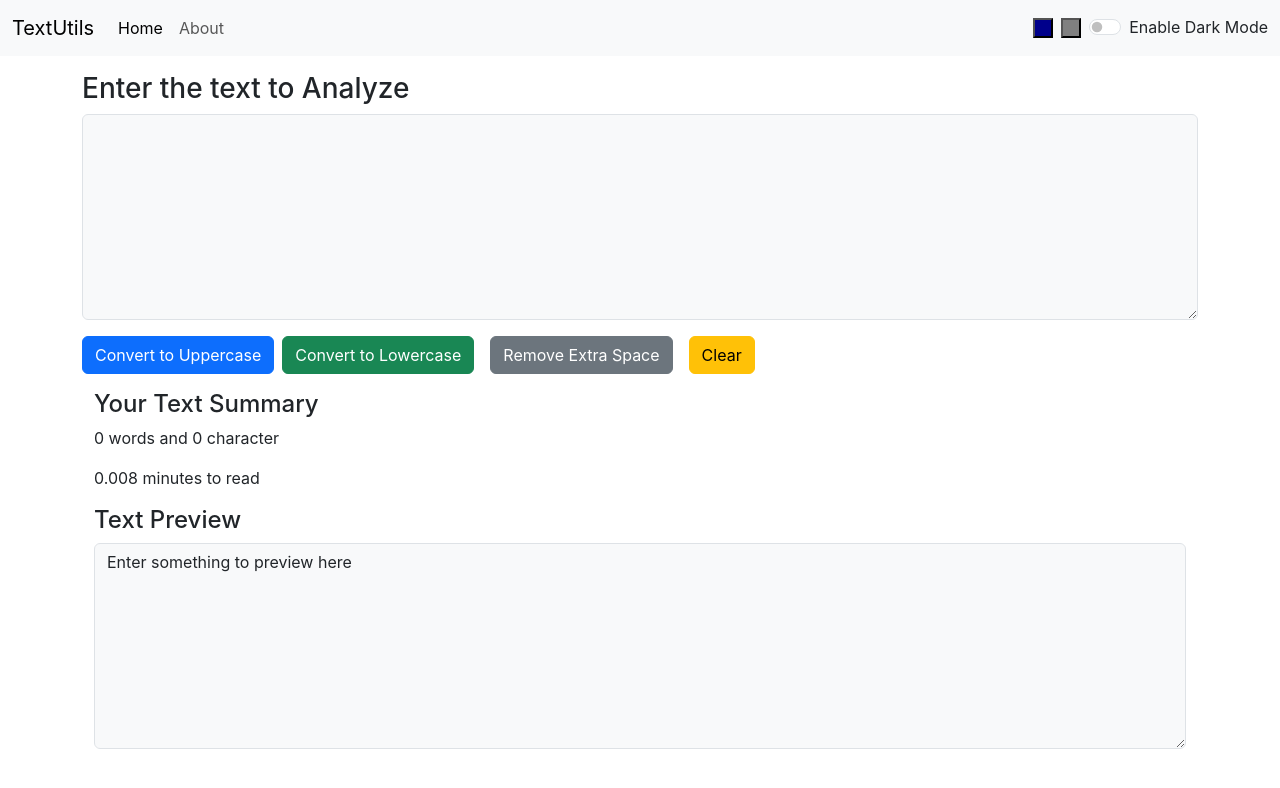
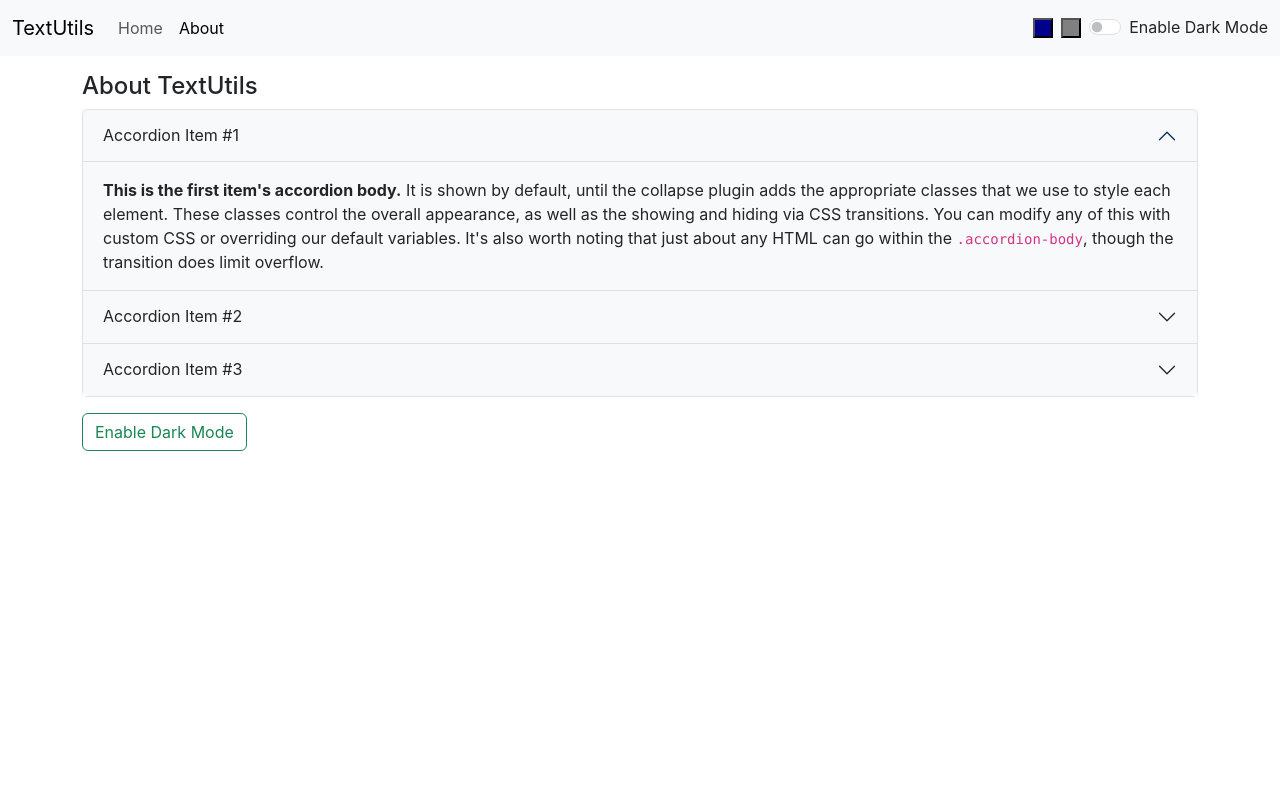
Before and after one commit to Bhautik2013/made-with-love, a React (Create React App) app: page /about in a window 1280 px wide. Shown: the top 788 px of the page. Built offline with nearby package versions, Linux system fonts and the light colour scheme.

Commit message:
using react-route-dom v6 for routing purpose. A Href reloads page, but react-route only updates component we need

```diff
--- a/package.json
+++ b/package.json
@@ -8,6 +8,7 @@
     "@testing-library/user-event": "^13.5.0",
     "react": "^18.2.0",
     "react-dom": "^18.2.0",
+    "react-router-dom": "^6.9.0",
     "react-scripts": "5.0.1",
     "web-vitals": "^2.1.4"
   },
--- a/public/index.html
+++ b/public/index.html
@@ -5,12 +5,12 @@
     <link rel="icon" href="%PUBLIC_URL%/favicon.ico" />
     <meta name="viewport" content="width=device-width, initial-scale=1" />
     <meta name="theme-color" content="#000000" />
-    <meta name="description" content="Web site created using create-react-app" />
+    <meta name="description" content="TextUtils is text based tool to manipulate text." />
     <link rel="apple-touch-icon" href="%PUBLIC_URL%/logo192.png" />
 
     <link rel="manifest" href="%PUBLIC_URL%/manifest.json" />
 
-    <title>React App</title>
+    <title>TextUtils</title>
 
     <link href="https://cdn.jsdelivr.net/npm/bootstrap@5.3.0-alpha1/dist/css/bootstrap.min.css" rel="stylesheet" integrity="sha384-GLhlTQ8iRABdZLl6O3oVMWSktQOp6b7In1Zl3/Jr59b6EGGoI1aFkw7cmDA6j6gD" crossorigin="anonymous">
 
--- a/src/App.js
+++ b/src/App.js
@@ -2,9 +2,16 @@
 import { useState } from "react";
 import "./App.css";
 import Alert from "./components/Alert";
-// import About from "./components/About";
+import About from "./components/About";
 import Navbar from "./components/Navbar";
 import TextForm from "./components/TextForm";
+
+import {
+  BrowserRouter,
+  Routes,
+  Route,
+  Outlet
+} from "react-router-dom";
 
 function App() {
   const [mode, setMode] = useState('light');
@@ -21,7 +28,7 @@ function App() {
         textClass : textClass
       });
       document.body.style.backgroundColor = bgMain;
-
+      document.title = "TextUtil - Colorful Theme"
       // setMode(bgClass)
     }
 
@@ -47,6 +54,7 @@ function App() {
     {
       setMode("dark");
       document.body.style.backgroundColor = "black";
+      document.title = "TextUtil - Dark Theme"
       // showAlert("Enabled","Dark Mode Enabled","success");
       // settextMode("light");
     }
@@ -54,6 +62,7 @@ function App() {
     {
       setMode("light");
       document.body.style.backgroundColor = "white";
+      document.title = "TextUtil"
       // showAlert("Light Enabled","Light Mode Enabled","info");
       // settextMode("dark");
     }
@@ -63,13 +72,26 @@ function App() {
 
   return (
     <>
+
+
+    <BrowserRouter>
       <Navbar mode={mode} toggleMode={toggleMode} changeColorMode={changeColorMode} colorMode={colorMode}/>
       <Alert alert={alert}/>
-      <div className="container my-3">
-        <TextForm header="Enter the text to Analyze" mode={mode} showAlert={showAlert}  changeColorMode={changeColorMode} colorMode={colorMode}/>
-      </div>
+      <Routes>
+        <Route path="/"
+        element={
+          <div className="container my-3">
+            <TextForm header="Enter the text to Analyze" mode={mode} showAlert={showAlert}  changeColorMode={changeColorMode} colorMode={colorMode}/>
+          </div>
+        } />
+        <Route ecact path="about" element={<About mode={mode} changeColorMode={changeColorMode} colorMode={colorMode}/>}/>
+        <Route exact path="*" element={<h3>Oops! Invalid Page Request.</h3>}/>
+
 
       {/* <About className=""/> */}
+      </Routes>
+      <Outlet/>
+    </BrowserRouter>
     </>
   );
 }
--- a/src/components/About.js
+++ b/src/components/About.js
@@ -1,6 +1,6 @@
 import React, {useState}  from 'react'
 
-export default function About() {
+export default function About(props) {
 
     const [btnDarkMode,setbtnDarkMode] = useState("Enable Dark Mode");
     const [myStyle,setmyStyle] = useState({
@@ -30,40 +30,40 @@ export default function About() {
     }
 
   return (
-    <div className="my-3 container pb-5" style={myStyle}>
-        <h4>About TextUtils</h4>
-        <div className="accordion" id="accordionExample" style={myStyle}>
-            <div className="accordion-item" style={myStyle}>
+    <div className={`my-3 container pb-5 ${props.mode}`}>
+        <h4 className={props.colorMode==null?(props.mode==="dark"?'text-light':'text-dark'):'text-light'}>About TextUtils</h4>
+        <div className={`accordion ${props.colorMode==null?(props.mode==='dark'?'bg-dark text-light':'bg-light text-dark'):props.colorMode.bgClass==='darkblue'?'bg-primary text-dark':'bg-dark text-light'}`} id="accordionExample">
+            <div className={`accordion-item ${props.colorMode==null?(props.mode==='dark'?'bg-dark text-light':'bg-light text-dark'):props.colorMode.bgClass==='darkblue'?'bg-primary text-dark':'bg-dark text-light'}`}>
                 <h2 className="accordion-header" id="headingOne">
-                <button style={myStyle} className="accordion-button" type="button" data-bs-toggle="collapse" data-bs-target="#collapseOne" aria-expanded="true" aria-controls="collapseOne">
+                <button className={`accordion-button ${props.colorMode==null?(props.mode==='dark'?'bg-dark text-light':'bg-light text-dark'):props.colorMode.bgClass==='darkblue'?'bg-primary text-dark':'bg-dark text-light'}`} type="button" data-bs-toggle="collapse" data-bs-target="#collapseOne" aria-expanded="true" aria-controls="collapseOne">
                     Accordion Item #1
                 </button>
                 </h2>
                 <div id="collapseOne" className="accordion-collapse collapse show" aria-labelledby="headingOne" data-bs-parent="#accordionExample">
-                <div className="accordion-body">
+                <div className={`accordion-body ${props.colorMode==null?(props.mode==='dark'?'bg-dark text-light':'bg-light text-dark'):props.colorMode.bgClass==='darkblue'?'bg-primary text-dark':'bg-dark text-light'}`}>
                     <strong>This is the first item's accordion body.</strong> It is shown by default, until the collapse plugin adds the appropriate classes that we use to style each element. These classes control the overall appearance, as well as the showing and hiding via CSS transitions. You can modify any of this with custom CSS or overriding our default variables. It's also worth noting that just about any HTML can go within the <code>.accordion-body</code>, though the transition does limit overflow.
                 </div>
                 </div>
             </div>
-            <div className="accordion-item" style={myStyle}>
+            <div className="accordion-item">
                 <h2 className="accordion-header" id="headingTwo">
-                <button style={myStyle} className="accordion-button collapsed" type="button" data-bs-toggle="collapse" data-bs-target="#collapseTwo" aria-expanded="false" aria-controls="collapseTwo">
+                <button className={`accordion-button collapsed ${props.colorMode==null?(props.mode==='dark'?'bg-dark text-light':'bg-light text-dark'):props.colorMode.bgClass==='darkblue'?'bg-primary text-dark':'bg-dark text-light'}`} type="button" data-bs-toggle="collapse" data-bs-target="#collapseTwo" aria-expanded="false" aria-controls="collapseTwo">
                     Accordion Item #2
                 </button>
                 </h2>
-                <div id="collapseTwo" className="accordion-collapse collapse" aria-labelledby="headingTwo" data-bs-parent="#accordionExample">
-                <div className="accordion-body" style={myStyle}>
+                <div id="collapseTwo" className={`accordion-collapse collapse  ${props.colorMode==null?(props.mode==='dark'?'bg-dark text-light':'bg-light text-dark'):props.colorMode.bgClass==='darkblue'?'bg-primary text-dark':'bg-dark text-light'}`} aria-labelledby="headingTwo" data-bs-parent="#accordionExample">
+                <div className="accordion-body">
                     <strong>This is the second item's accordion body.</strong> It is hidden by default, until the collapse plugin adds the appropriate classes that we use to style each element. These classes control the overall appearance, as well as the showing and hiding via CSS transitions. You can modify any of this with custom CSS or overriding our default variables. It's also worth noting that just about any HTML can go within the <code>.accordion-body</code>, though the transition does limit overflow.
                 </div>
                 </div>
             </div>
-            <div className="accordion-item" style={myStyle}>
+            <div className="accordion-item">
                 <h2 className="accordion-header" id="headingThree" style={myStyle}>
-                <button style={myStyle} className="accordion-button collapsed" type="button" data-bs-toggle="collapse" data-bs-target="#collapseThree" aria-expanded="false" aria-controls="collapseThree">
+                <button className={`accordion-button collapsed ${props.colorMode==null?(props.mode==='dark'?'bg-dark text-light':'bg-light text-dark'):props.colorMode.bgClass==='darkblue'?'bg-primary text-dark':'bg-dark text-light'}`} type="button" data-bs-toggle="collapse" data-bs-target="#collapseThree" aria-expanded="false" aria-controls="collapseThree">
                     Accordion Item #3
                 </button>
                 </h2>
-                <div id="collapseThree" className="accordion-collapse collapse" aria-labelledby="headingThree" data-bs-parent="#accordionExample">
+                <div id="collapseThree" className={`accordion-collapse collapse  ${props.colorMode==null?(props.mode==='dark'?'bg-dark text-light':'bg-light text-dark'):props.colorMode.bgClass==='darkblue'?'bg-primary text-dark':'bg-dark text-light'}`} aria-labelledby="headingThree" data-bs-parent="#accordionExample">
                 <div className="accordion-body">
                     <strong>This is the third item's accordion body.</strong> It is hidden by default, until the collapse plugin adds the appropriate classes that we use to style each element. These classes control the overall appearance, as well as the showing and hiding via CSS transitions. You can modify any of this with custom CSS or overriding our default variables. It's also worth noting that just about any HTML can go within the <code>.accordion-body</code>, though the transition does limit overflow.
                 </div>
@@ -71,7 +71,7 @@ export default function About() {
             </div>
         </div>
 
-        <button className="btn btn-outline-success my-3" onClick={toggleDarkMode} type="submit">
+            <button className={`btn ${props.colorMode==null?'btn-outline-success':'btn-outline-light'} my-3`} onClick={toggleDarkMode} type="submit">
             {btnDarkMode}
           </button>
     </div>
--- a/src/components/Navbar.js
+++ b/src/components/Navbar.js
@@ -1,5 +1,6 @@
 import React from "react";
 import PropTypes from "prop-types";
+import { NavLink } from "react-router-dom";
 
 export default function Navbar(props) {
   return (
@@ -8,9 +9,9 @@ export default function Navbar(props) {
       data-bs-theme={props.colorMode==null?props.mode:(props.colorMode.bgClass==='darkblue'?"bg-primary":"bg-warning")}
     >
       <div className="container-fluid">
-        <a className="navbar-brand" href="/">
+        <NavLink className="navbar-brand" to="/">
           {props.title}
-        </a>
+        </NavLink>
         <button
           className="navbar-toggler"
           type="button"
@@ -25,14 +26,14 @@ export default function Navbar(props) {
         <div className="collapse navbar-collapse" id="navbarSupportedContent">
           <ul className="navbar-nav me-auto mb-2 mb-lg-0">
             <li className="nav-item">
-              <a className="nav-link active" aria-current="page" href="/">
+              <NavLink className="nav-link" aria-current="page" to="/">
                 Home
-              </a>
+              </NavLink>
             </li>
             <li className="nav-item">
-              <a className="nav-link" href="/">
+              <NavLink className="nav-link" to="/about">
                 About
-              </a>
+              </NavLink>
             </li>
           </ul>
           <div className="d-flex flex-row">
--- a/src/components/TextForm.js
+++ b/src/components/TextForm.js
@@ -43,7 +43,7 @@ export default function TextForm(props) {
       <h3>{props.header}</h3>
       <div className="">
         <div className="mb-3">
-          <textarea value={text} className={`form-control bg-${props.mode} text-${props.mode==='light'?'dark':'light'}`} onChange={handleMyTextOnChange} id="myBox" rows="8"></textarea>
+          <textarea value={text} className={`form-control bg-${props.colorMode==null?props.mode:(props.colorMode.bgClass==='darkblue'?'primary':'dark')} text-${props.colorMode==null?(props.mode==='light'?'dark':'light'):'light'}`} onChange={handleMyTextOnChange} id="myBox" rows="8"></textarea>
         </div>
         <button className="btn btn-primary" onClick={handleUPClick}>Convert to Uppercase</button>
         <button className="btn btn-success mx-2" onClick={handleLWClick}>Convert to Lowercase</button>
@@ -56,7 +56,7 @@ export default function TextForm(props) {
         <p>{(text.length>0)?removeExtraSpace(text).trim().split(" ").length:0} words and {text.length} character</p>
         <p>{0.008 * text.split(" ").length} minutes to read</p>
         <h4>Text Preview</h4>
-        <textarea onChange={()=>{}} value={text.length >0?text:'Enter something to preview here'} className={`form-control bg-${props.mode} text-${props.mode==='light'?'mute':'light'}`} id="textPreview" rows="8"></textarea>
+        <textarea onChange={()=>{}} value={text.length >0?text:'Enter something to preview here'} className={`form-control bg-${props.colorMode==null?props.mode:(props.colorMode.bgClass==='darkblue'?'primary':'dark')} text-${props.colorMode==null?(props.mode==='light'?'dark':'light'):'light'}`} id="textPreview" rows="8"></textarea>
 
 
       </div>
```
Also changed, not shown: 1 other file (tests, documents, lock files or other folders).
